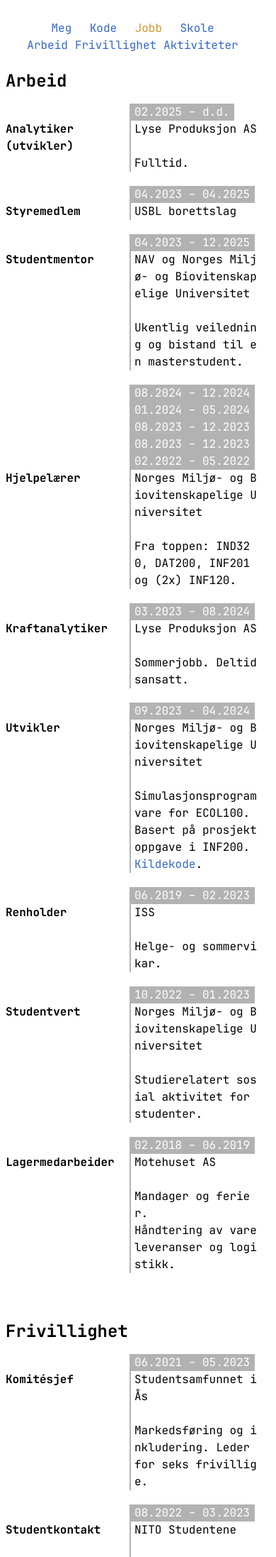
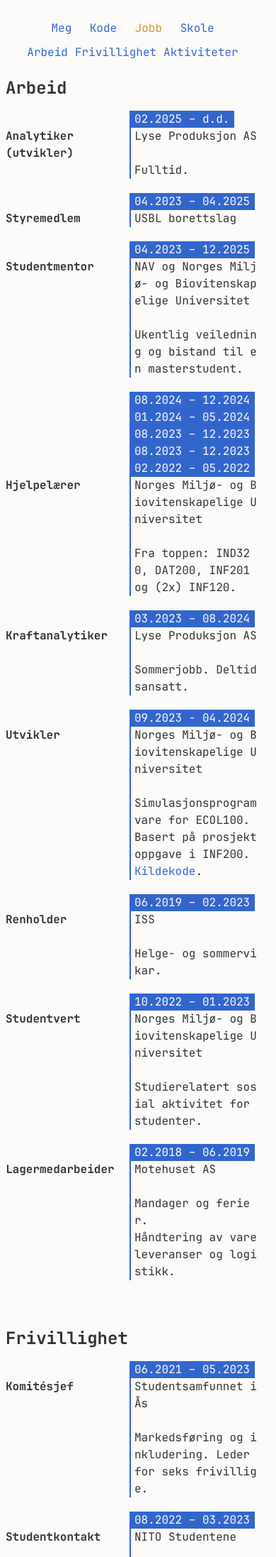
Before and after one commit to hallvardnmbu/dilettant, a PHP site: page /jobb.html in a window 390 px wide. Shown: the top 2194 px of the page at 71% size. Run offline with PHP 8.4, Linux system fonts and the light colour scheme.

Commit message:
Small stylesheet changes for mobile. Improve camera page.

```diff
--- a/meg.html
+++ b/meg.html
@@ -59,7 +59,7 @@
                 function revertImage() {
                     var img = document.getElementById("image");
                     img.src = "/images/hallvard.jpeg";
-                    img.style["border-color"] = "var(--link)";
+                    img.style["border-color"] = "var(--contrast)";
                 }
             </script>
         </main>
--- a/public/stilark.css
+++ b/public/stilark.css
@@ -17,15 +17,14 @@
     --content: 600px;
     --image: 230px;
 
-    --background: #ffffff;
-    --contrast: #b2b2b2;
-    --text: #000000;
-
-    --link: #3366cc;
+    --background: #fcfbf9;
+    --text: #333333;
+    --contrast: #3366cc;
     --hover: #cc9933;
 }
 
 html {
+    height: 100%;
     scrollbar-gutter: stable;
 }
 body {
@@ -35,7 +34,7 @@
     line-height: 1.5rem;
 
     color: var(--text);
-    background-color: var(--background);
+    background: var(--background);
 
     padding: calc(2 * var(--gap)) 0;
 
@@ -65,21 +64,25 @@
 nav,
 main menu a {
     display: flex;
+    flex-wrap: wrap;
     flex-direction: row;
     justify-content: space-between;
     gap: var(--border);
 }
 main menu.long nav {
+    margin-top: calc(2 * var(--padding));
     justify-content: center;
     gap: var(--gap);
 }
-img,
 pre {
     cursor: pointer;
-    padding: var(--padding);
-    border: var(--border) solid var(--link);
+    padding: calc(var(--padding) - var(--border) / 2) var(--padding);
+    border: var(--border) solid var(--contrast);
 }
 img {
+    cursor: pointer;
+    padding: var(--padding);
+    border: var(--border) solid var(--contrast);
     --size: calc(var(--image) - 2 * var(--padding) - 2 * var(--border));
     height: var(--size);
     width: var(--size);
@@ -87,7 +90,7 @@
 
 a,
 a:visited {
-    color: var(--link);
+    color: var(--contrast);
     text-decoration: none;
     display: inline-block;
 }
@@ -145,10 +148,6 @@
     display: inline-block;
 
     color: var(--background);
-
     background-color: var(--contrast);
-
-    border-left: none;
-    padding: 0 calc(var(--padding) + var(--border)) 0
-        calc(var(--padding) + var(--border));
+    padding: 0 calc(var(--padding) + var(--border)) 0 var(--padding);
 }
```
Also changed, not shown: kamera.html (+48 -10 lines).
